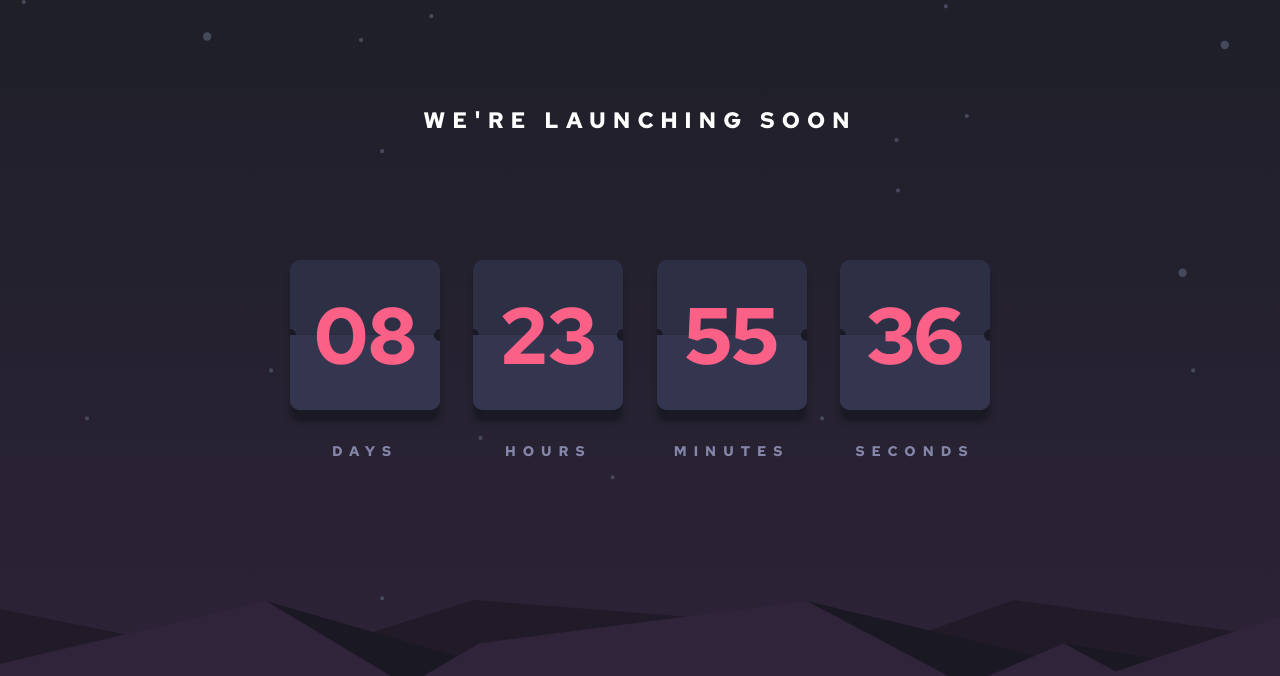
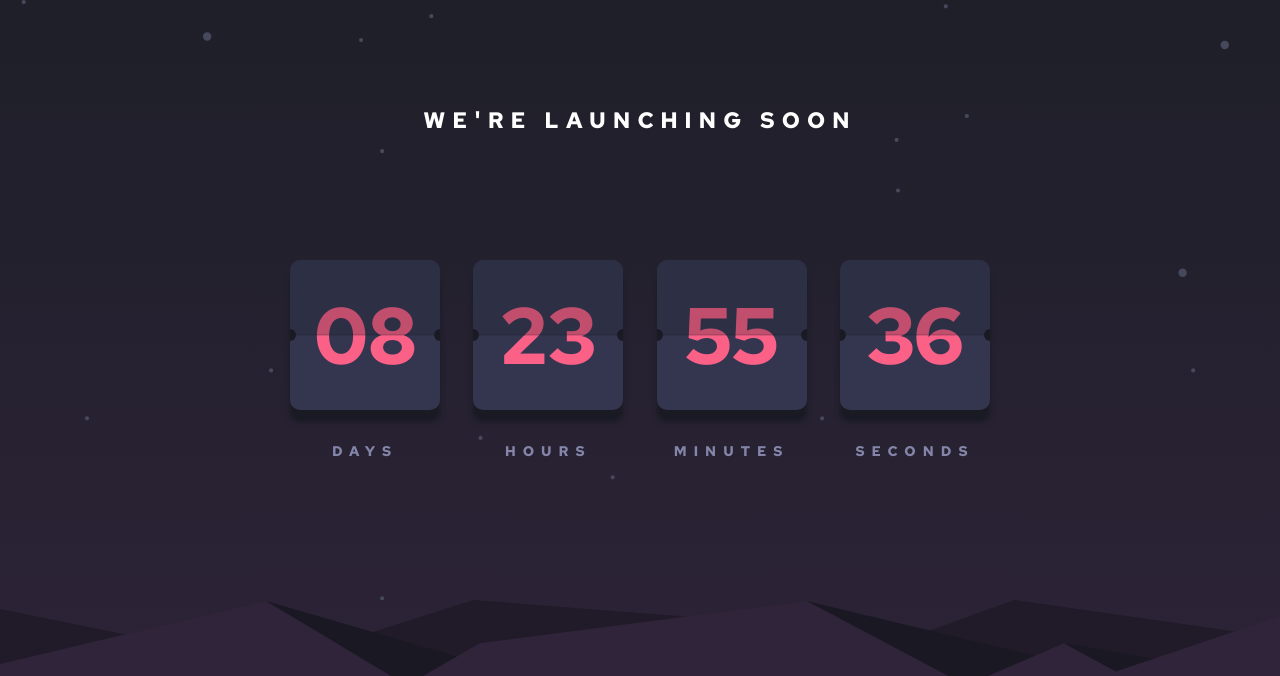
Before and after one commit to nicenicegame/launch-countdown-timer, a plain HTML site: page index.html in a window 1280 px wide. Shown: the top 676 px of the page. Drawn offline with Linux system fonts and the light colour scheme.

Commit message:
Fixed color

```diff
--- a/scss/style.scss
+++ b/scss/style.scss
@@ -107,6 +107,7 @@ header h1 {
   top: 50%;
   left: 0;
   transform: translate(-50%, -50%);
+  z-index: 3;
 }
 
 .time-display::after {
@@ -142,13 +143,12 @@ header h1 {
 .bottom {
   bottom: 0;
   left: 0;
-  background: rgb(52, 54, 80);
+  background: rgba(52, 54, 80, 0);
 }
 
 .time {
   font-size: 5rem;
   color: hsl(345, 95%, 68%);
-  z-index: 1;
 }
 
 footer {
```
Also changed, not shown: scss/style.css, 1 other file.
